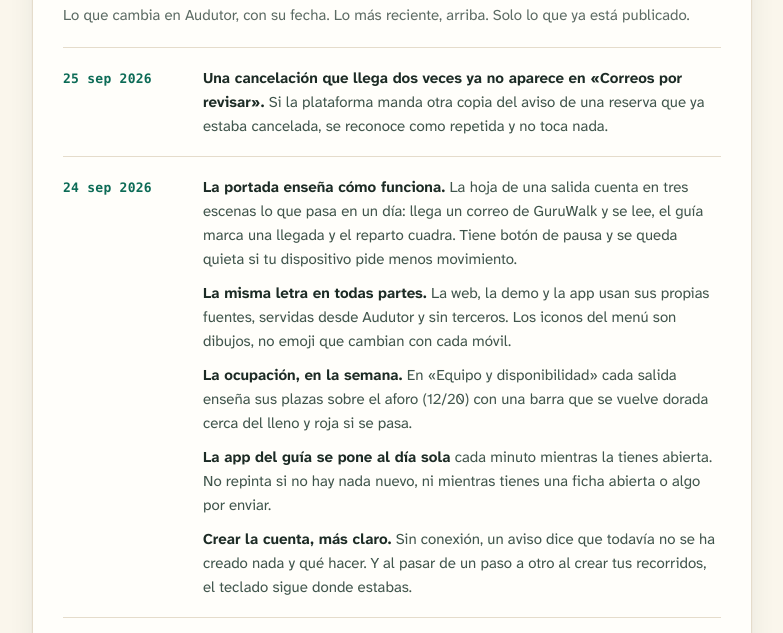
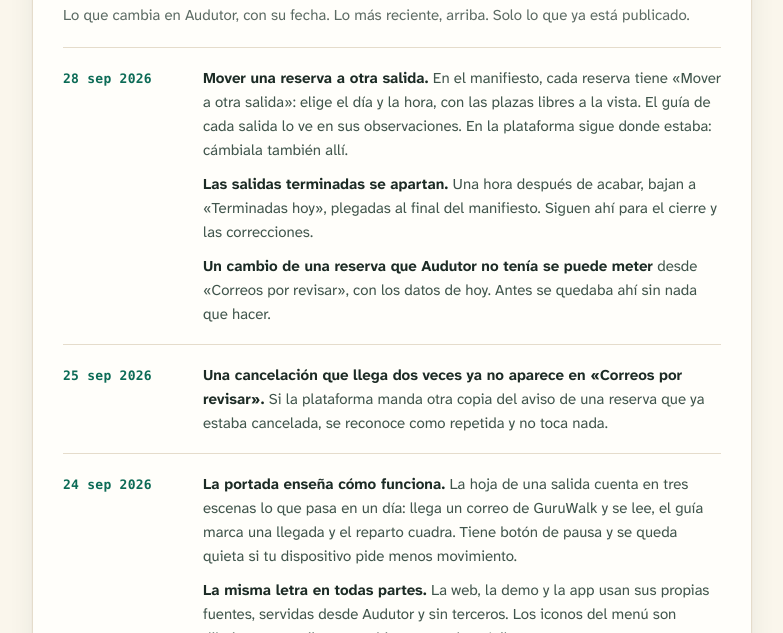
Before and after one commit to karlosmaroto93-spec/audutor-web, a plain HTML site: page novedades/index.html in a window 1280 px wide. Shown: the part 155-788 px from the top of the page, without its empty margins (248-1031 px from the left). Drawn offline with Linux system fonts and the light colour scheme.

Commit message:
Actualización del sitio

```diff
--- a/novedades/index.html
+++ b/novedades/index.html
@@ -64,6 +64,12 @@
   <h1>Novedades</h1>
   <p class="sub">Lo que cambia en Audutor, con su fecha. Lo más reciente, arriba. Solo lo que ya está publicado.</p>
 
+  <section class="nov"><time datetime="2026-09-28">28 sep 2026</time><ul>
+    <li><b>Mover una reserva a otra salida.</b> En el manifiesto, cada reserva tiene «Mover a otra salida»: elige el día y la hora, con las plazas libres a la vista. El guía de cada salida lo ve en sus observaciones. En la plataforma sigue donde estaba: cámbiala también allí.</li>
+    <li><b>Las salidas terminadas se apartan.</b> Una hora después de acabar, bajan a «Terminadas hoy», plegadas al final del manifiesto. Siguen ahí para el cierre y las correcciones.</li>
+    <li><b>Un cambio de una reserva que Audutor no tenía se puede meter</b> desde «Correos por revisar», con los datos de hoy. Antes se quedaba ahí sin nada que hacer.</li>
+  </ul></section>
+
   <section class="nov"><time datetime="2026-09-25">25 sep 2026</time><ul>
     <li><b>Una cancelación que llega dos veces ya no aparece en «Correos por revisar».</b> Si la plataforma manda otra copia del aviso de una reserva que ya estaba cancelada, se reconoce como repetida y no toca nada.</li>
   </ul></section>
```
Also changed, not shown: en/news/index.html (+6 -0 lines).
